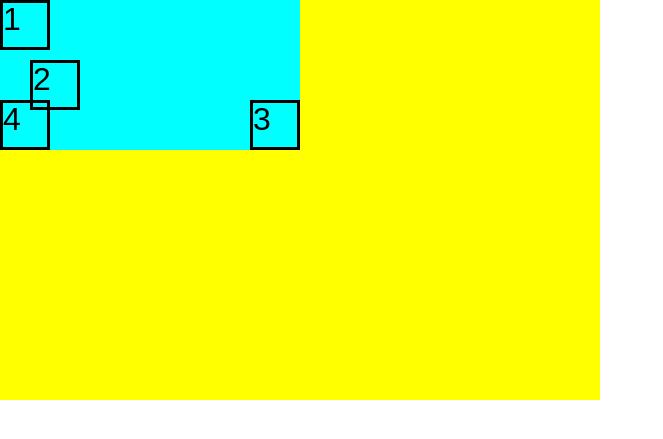
After one commit to byeonsumin/html_TIL, a PHP site: page /figma_layout/samlip/test2.html in a window 1280 px wide. The commit adds this page. Shown: the top 439 px of the page, without its empty margins (0-663 px from the left). Run offline with PHP 8.4, Linux system fonts and the light colour scheme.

```diff
--- /dev/null
+++ b/figma_layout/samlip/test2.html
@@ -0,0 +1,55 @@
+<!DOCTYPE html>
+<html lang="ko">
+<head>
+    <meta charset="UTF-8">
+    <meta name="viewport" content="width=`, initial-scale=1.0">
+    <title>position | css </title>
+    <link rel="stylesheet" href="./styles/reset.css">
+    <style>
+        main {
+            width: 600px;
+            height: 400px;
+            background: yellow;
+            position: relative;
+        }
+        main section {
+            width: 300px;
+            height: 150px;
+            background: aqua;
+            position: relative;
+        }
+        main section .box {
+            border: 3px solid#000;
+            font-size: 2rem;
+            width: 50px;
+            height: 50px;
+        }
+        main section .box1 {}
+        main section .box2 {
+            position: relative; /* 필수 */
+            left: 30px;/* 선택 */
+            top: 10px;
+        }
+        main section .box3 {
+            position: absolute; /* 부모 기준으로 위치 설정 */ /* 부모가 body가 됨(section이 없어서) */
+            /* 부모 설정이 postition으로 따로 설정 안되어있으면 body를 부모로 인식한다 */
+            right: 0;
+            bottom: 0;
+        }
+        main section .box4 {
+            position: relative;
+            right: 0;
+        }
+    </style>
+</head>
+<body>
+    <main>
+        <section>
+            <div class=" box box1">1</div> <!-- class 이름 한칸 띄기 한건 앞뒤 이름 구분 시 사용 -->
+            <div class=" box box2">2</div>
+            <div class=" box box3">3</div>
+            <div class=" box box4">4</div>
+        </section>
+    </main>
+</body>
+</html>
```
Also changed, not shown: figma_layout/samlip/index.html (+20 -4 lines), figma_layout/samlip/styles/common.css (+67 -5 lines), figma_layout/samlip/styles/index.css (+39 -19 lines).
